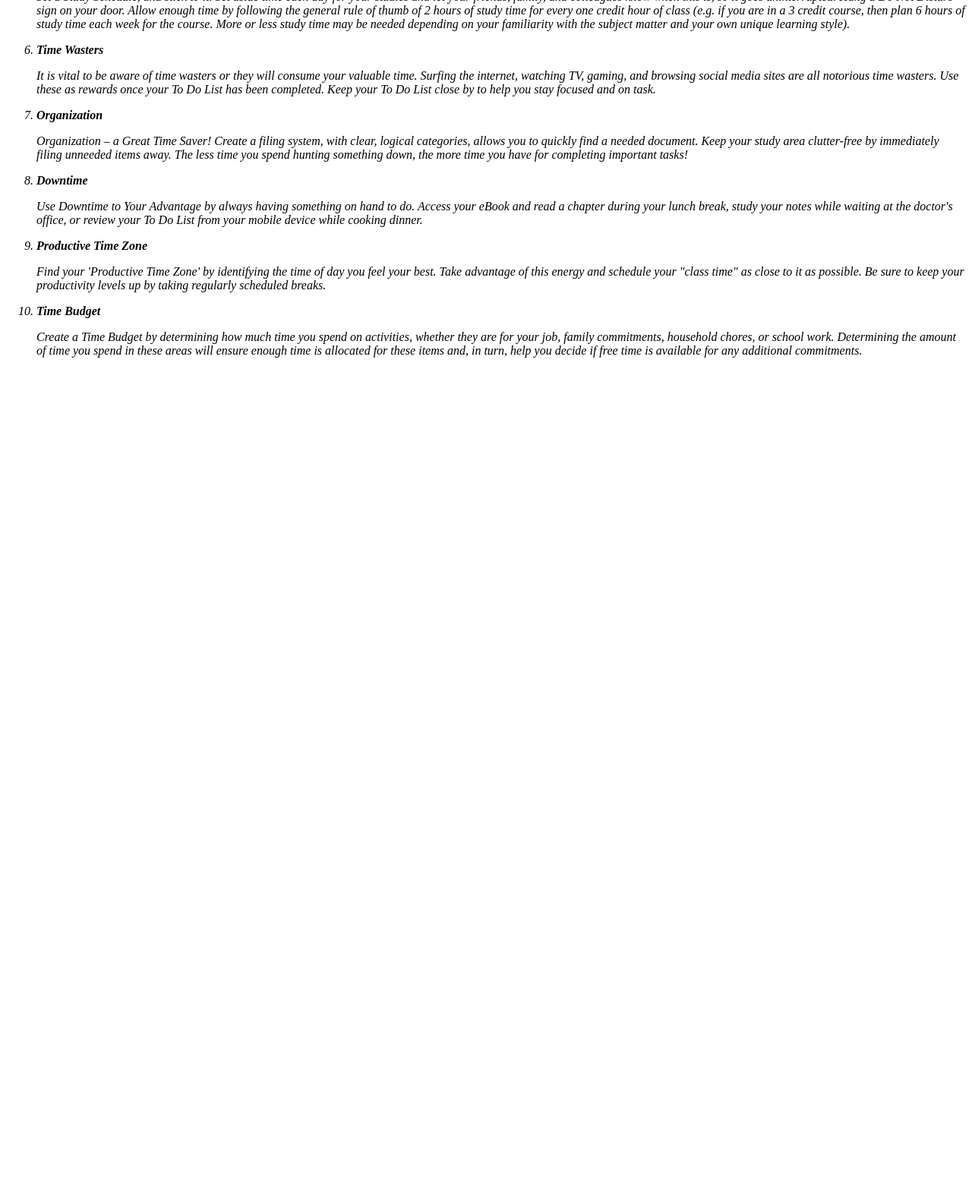
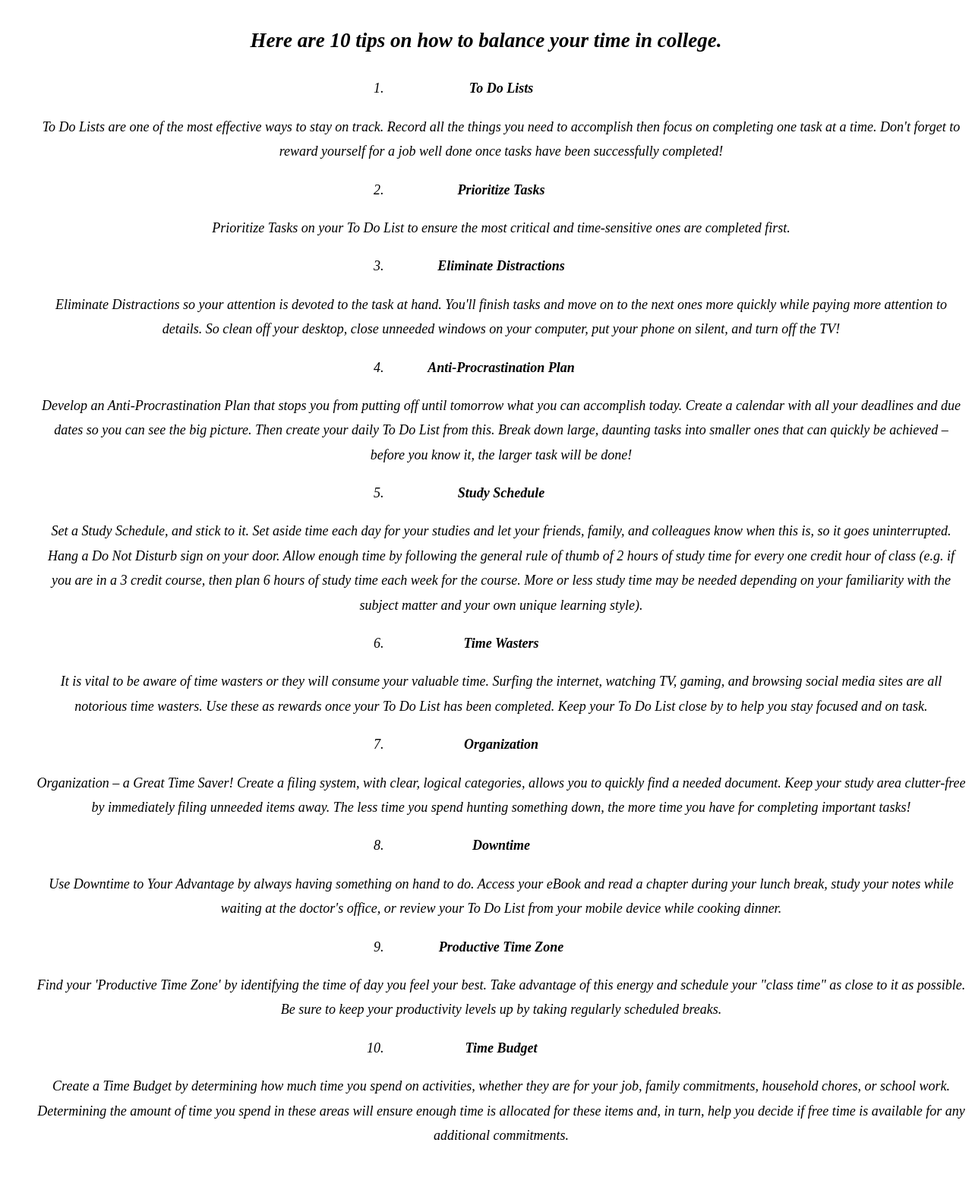
Before and after one commit to GooseEX/Struggle-Better, a Python web app: template Templates/time.html in a window 1280 px wide. Shown: the part 809-2380 px from the top of the page at 76% size. Before the commit the page ends 1280 px from the top, so only its background shows below. Run offline with Jinja, Linux system fonts and the light colour scheme; the template is opened without the code that fills it, so the values that code supplies are empty; some libraries are stand-ins or nearby versions.

Commit message:
time pic

```diff
--- a/Templates/time.html
+++ b/Templates/time.html
@@ -1,7 +1,7 @@
 <html>
 <head>
   <title>Stress</title>
-  <link rel="stylesheet" href= "/resource/tabs.css">
+  <link rel="stylesheet" href= "/resource/time.css">
   <script src="https://ajax.googleapis.com/ajax/libs/jquery/1.5.1/jquery.min.js" type="text/javascript" ></script>
   <script src="resource/stress.js"></script>
 </head>
--- /dev/null
+++ b/static_folder/time.css
@@ -0,0 +1,79 @@
+/* Navigation Bar & Buttons */
+.navbar{
+  position: fixed;
+  width: 100%;
+  top: 0;
+  z-index: 1;
+}
+
+.navbtn {
+   background-color: transparent;
+   color: black;
+   padding: 16px;
+   font-size: 16px;
+   border: none;
+   cursor: pointer;
+   display: inline-block;
+}
+
+body, html {
+    height: 100%;
+    line-height: 1.8;
+    font-size: 18px;
+}
+
+h1 {
+   position: absolute;
+   top: 200px;
+   left: 15px;
+   width: 100%;
+   color: #000033;
+   text-align: center;
+}
+h4 {
+  position: absolute;
+  top: 300px;
+  left: 15px;
+  width: 100%;
+  color: #000033;
+  text-align: center;
+
+}
+.parallaxfont{
+  font-size: 40px;
+  color: #000033;
+}
+.bgimg-1 {
+    width:100%;
+    height:100%;
+    z-index: -10;
+}
+
+.bgimg-2 {
+  width: 100%;
+  height: 60%;
+  display: flex;
+  align-items: center;
+  justify-content: center;
+  background-image: url('http://www.yogamagazine.com/wp-content/uploads/2015/01/Calm-1500x1000.jpg');
+  background-attachment: fixed;
+  background-position: center;
+  background-repeat: no-repeat;
+  background-size: cover;
+}
+.item-padding{
+  padding-top: 8px;
+  padding-bottom: 24px;
+  text-align: center;
+  margin-bottom: 16px!important;
+}
+
+.item-padding li{
+  width: 300px;
+}
+
+.item-padding ol{
+  display: flex;
+  align-items: center;
+  flex-direction: column;
+}
```
